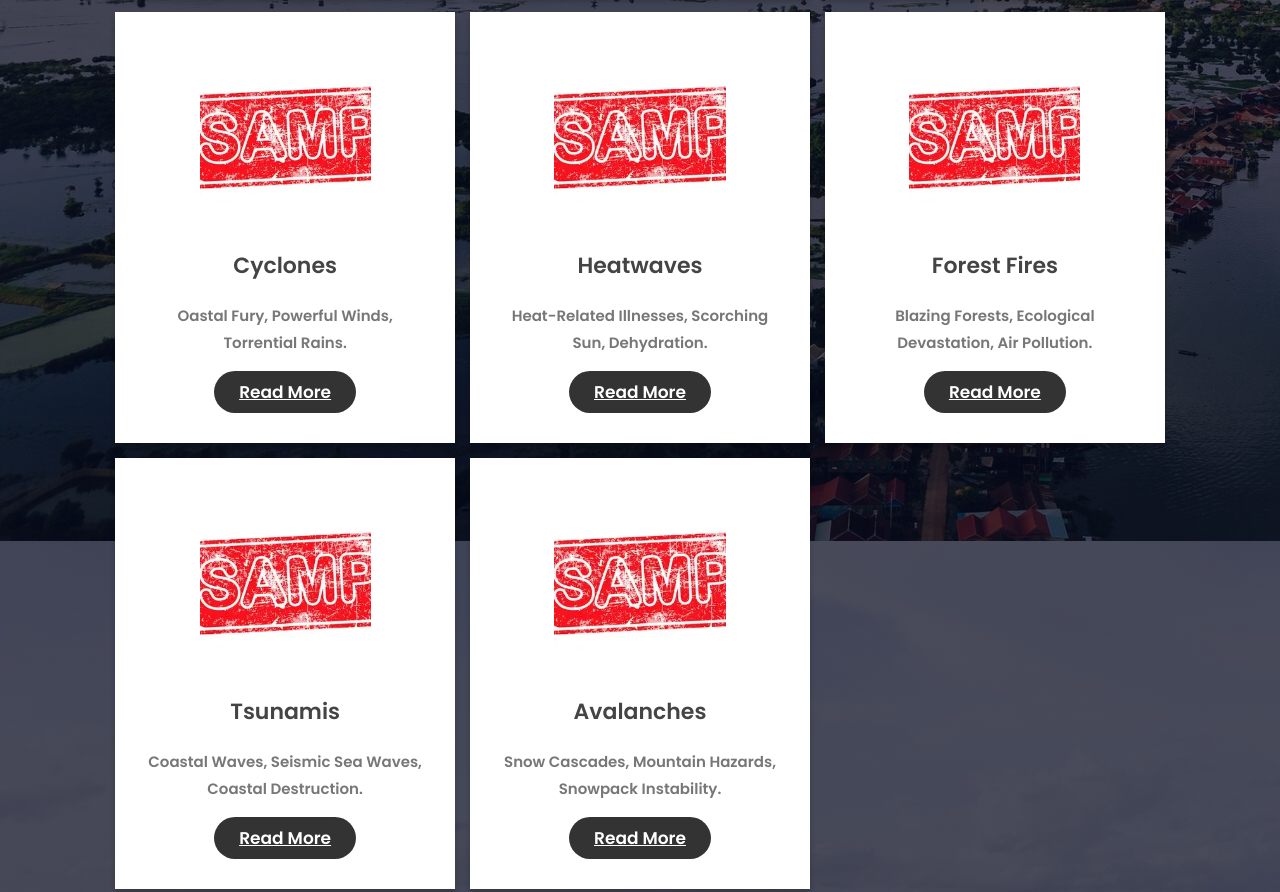
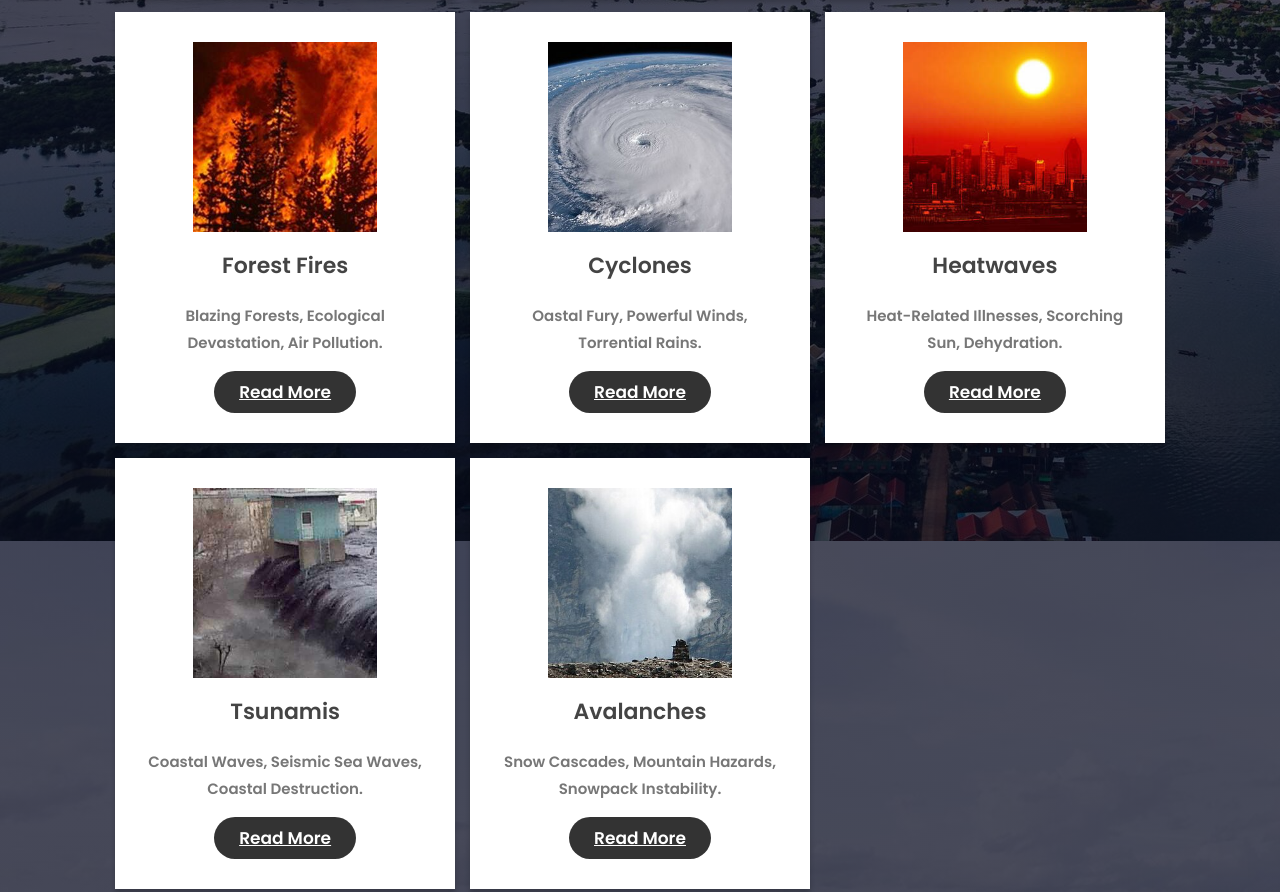
Before and after one commit to ShreyDeo/Sahyog_Seva, a plain HTML site: page emergencyinfo.html in a window 1280 px wide. Shown: the part 539-1431 px from the top of the page. Drawn offline with Linux system fonts and the light colour scheme.

Commit message:
image in emergency info page

```diff
--- a/emergencyinfo.html
+++ b/emergencyinfo.html
@@ -34,31 +34,31 @@
                     <a href="#" class="btnei">read more</a>
                 </div>
                 <div class="boxei">
-                    <img src="images/sample.webp" alt="">
+                    <img src="images/forestfireimg.jpg" alt="">
+                    <h3>Forest Fires</h3>
+                    <p>blazing forests, ecological devastation, air pollution.</p>
+                    <a href="#" class="btnei">read more</a>
+                </div>
+                <div class="boxei">
+                    <img src="images/Cyclonimg.jpg" alt="">
                     <h3>Cyclones</h3>
                     <p>oastal fury, powerful winds, torrential rains.</p>
                     <a href="#" class="btnei">read more</a>
                 </div>
                 <div class="boxei">
-                    <img src="images/sample.webp" alt="">
+                    <img src="images/heatwaveimg.jpg" alt="">
                     <h3>Heatwaves</h3>
                     <p> heat-related illnesses, scorching sun, dehydration.</p>
                     <a href="#" class="btnei">read more</a>
                 </div>
                 <div class="boxei">
-                    <img src="images/sample.webp" alt="">
-                    <h3>Forest Fires</h3>
-                    <p>blazing forests, ecological devastation, air pollution.</p>
-                    <a href="#" class="btnei">read more</a>
-                </div>
-                <div class="boxei">
-                    <img src="images/sample.webp" alt="">
+                    <img src="images/Tsunamiimg.jpg" alt="">
                     <h3>Tsunamis</h3>
                     <p>Coastal waves, seismic sea waves, coastal destruction.</p>
                     <a href="#" class="btnei">read more</a>
                 </div>
                 <div class="boxei">
-                    <img src="images/sample.webp" alt="">
+                    <img src="images/Avalanchimg.jpg" alt="">
                     <h3>Avalanches</h3>
                     <p>Snow cascades, mountain hazards, snowpack instability.</p>
                     <a href="#" class="btnei">read more</a>
```
Also changed, not shown: images/Avalanchimg.jpg (added), images/Cyclonimg.jpg (added), images/Tsunamiimg.jpg (added), images/forestfireimg.jpg (added), images/heatwaveimg.jpg (added).
